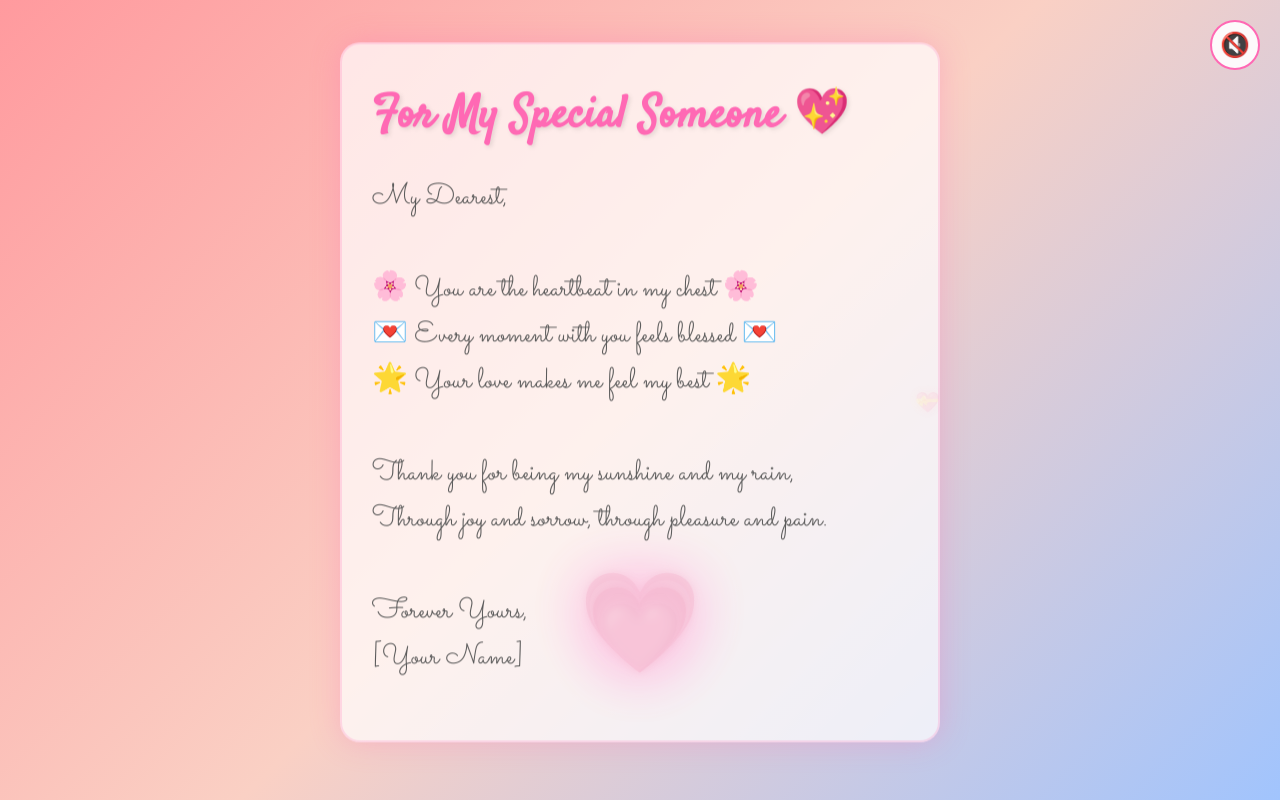
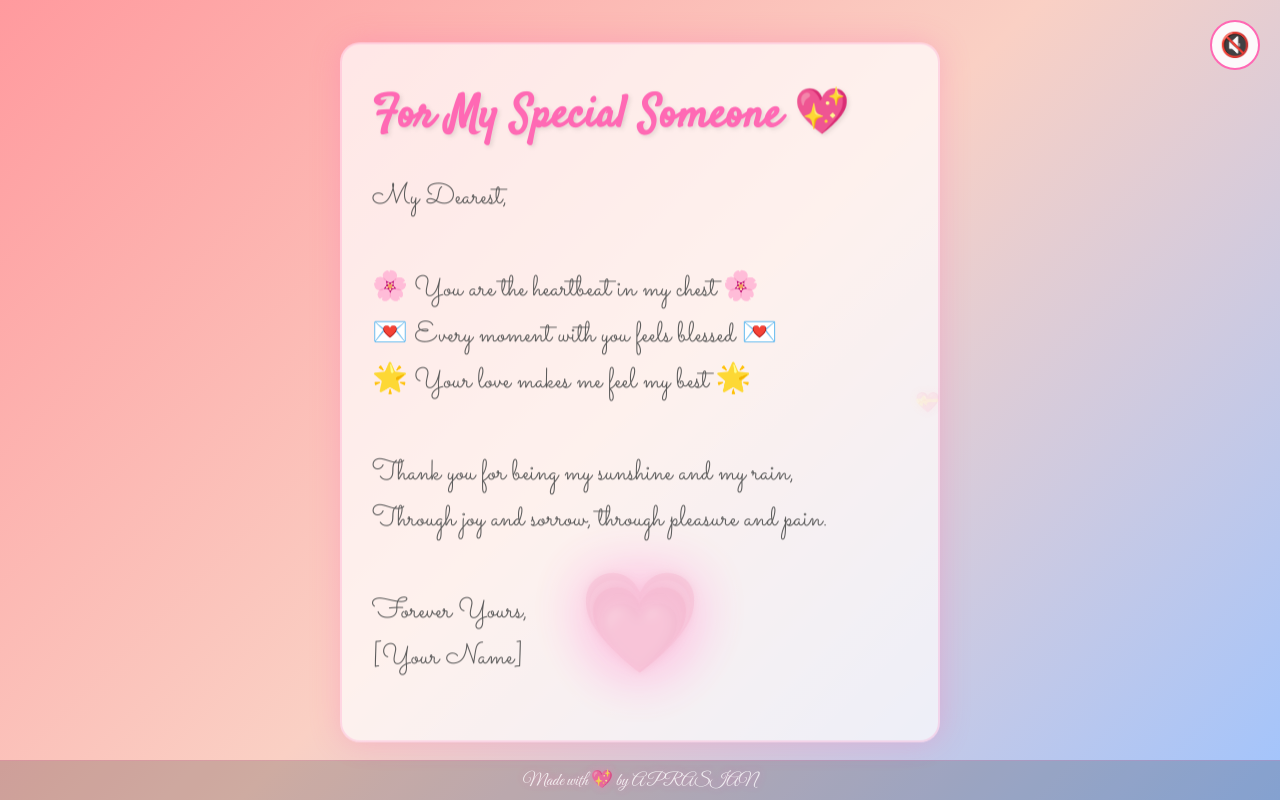
Before and after one commit to Raone01/birthday-surprise, a plain HTML site: page pm.html in a window 1280 px wide. Drawn offline with Linux system fonts and the light colour scheme.

Commit message:
Update pm.html

```diff
--- a/pm.html
+++ b/pm.html
@@ -4,8 +4,12 @@
     <meta charset="UTF-8">
     <meta name="viewport" content="width=device-width, initial-scale=1.0">
     <title>Interactive Love Message</title>
-    <link href="https://fonts.googleapis.com/css2?family=Satisfy&family=Sacramento&family=Pacifico&display=swap" rel="stylesheet">
+    <link href="https://fonts.googleapis.com/css2?family=Great+Vibes&family=Satisfy&family=Sacramento&family=Pacifico&display=swap" rel="stylesheet">
     <style>
+        :root {
+            --pink-glow: rgba(255, 105, 180, 0.5);
+        }
+
         * {
             margin: 0;
             padding: 0;
@@ -161,10 +165,34 @@
             }
         }
 
+        footer {
+            position: fixed;
+            bottom: 0;
+            left: 0;
+            width: 100%;
+            padding: 8px 0;
+            text-align: center;
+            font-family: 'Great Vibes', cursive;
+            font-size: 1.1rem;
+            color: rgba(255, 255, 255, 0.85);
+            text-shadow: 0 0 8px var(--pink-glow);
+            background: rgba(0, 0, 0, 0.2);
+            backdrop-filter: blur(3px);
+            z-index: 999;
+            animation: gentle-pulse 4s ease-in-out infinite;
+            border-top: 1px solid rgba(255, 105, 180, 0.2);
+        }
+
+        @keyframes gentle-pulse {
+            0%, 100% { opacity: 0.8; }
+            50% { opacity: 1; }
+        }
+
         @media (max-width: 768px) {
             h1 { font-size: 2rem; }
             .personal-msg { font-size: 1.4rem; }
             .heart { font-size: 3rem; }
+            footer { font-size: 1rem; }
         }
     </style>
 </head>
@@ -191,6 +219,8 @@
     <div class="heart-container">
         <div class="heart">💗</div>
     </div>
+
+    <footer>Made with 💖 by APRASIAN</footer>
 
     <script>
         // Floating Emojis
```
